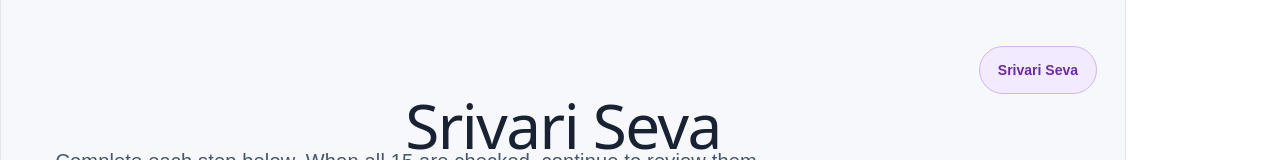
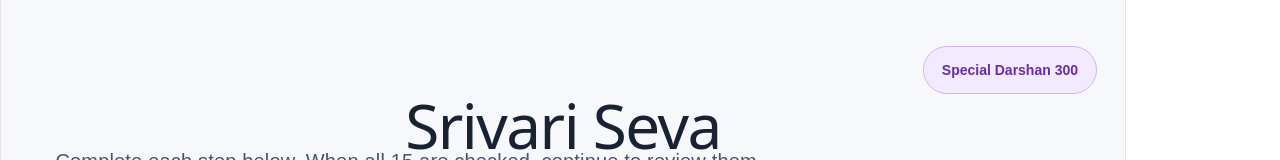
Before and after one commit to CharanLingolu/TTD-REAL-BOOKING, a React (Vite) app: page / in a window 1280 px wide. Both pictures are taken after a click on the button "Go back". Shown: the top 160 px of the page. Built offline with nearby package versions, Linux system fonts and the light colour scheme.

Commit message:
Update App.tsx

```diff
--- a/src/App.tsx
+++ b/src/App.tsx
@@ -107,7 +107,7 @@ function ChecklistPage({ reviewMode }: { reviewMode: boolean }) {
   return (
     <main className="container checklist-page">
       <header className="header">
-        <div className="page-navigation"><button type="button" className="page-navigation-button" onClick={() => { window.location.hash = "#booking-details"; }}>{reviewMode ? "Special Darshan 300" : "Srivari Seva"}</button></div>
+        <div className="page-navigation"><button type="button" className="page-navigation-button" onClick={() => { window.location.hash = "#booking-details"; }}>{reviewMode ? "Special Darshan 300" : "Special Darshan 300"}</button></div>
         <h1>{reviewMode ? "Confirmed Checklist Details" : "Srivari Seva"}</h1>
         <p>{reviewMode ? "Review all 15 completed checkbox details before confirming." : "Complete each step below. When all 15 are checked, continue to review them."}</p>
       </header>
```
